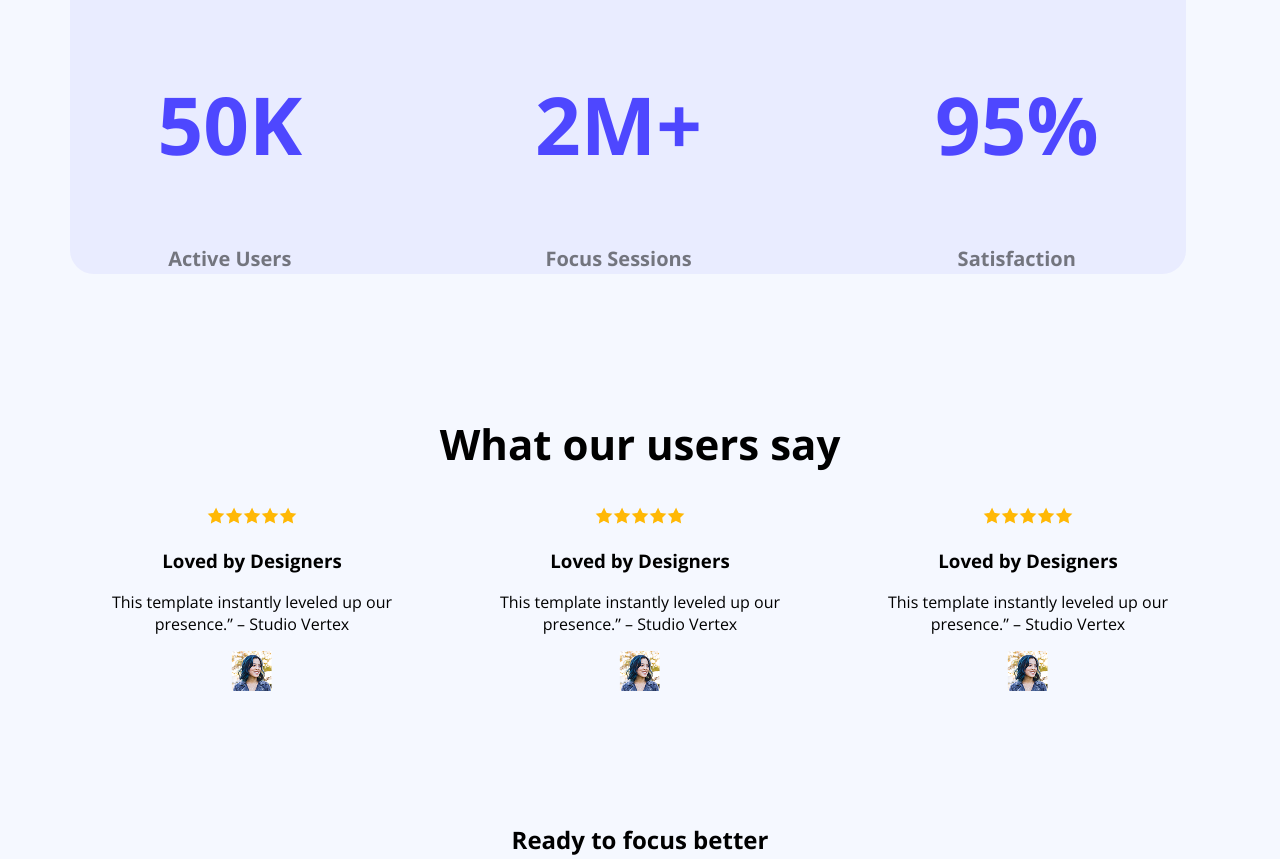
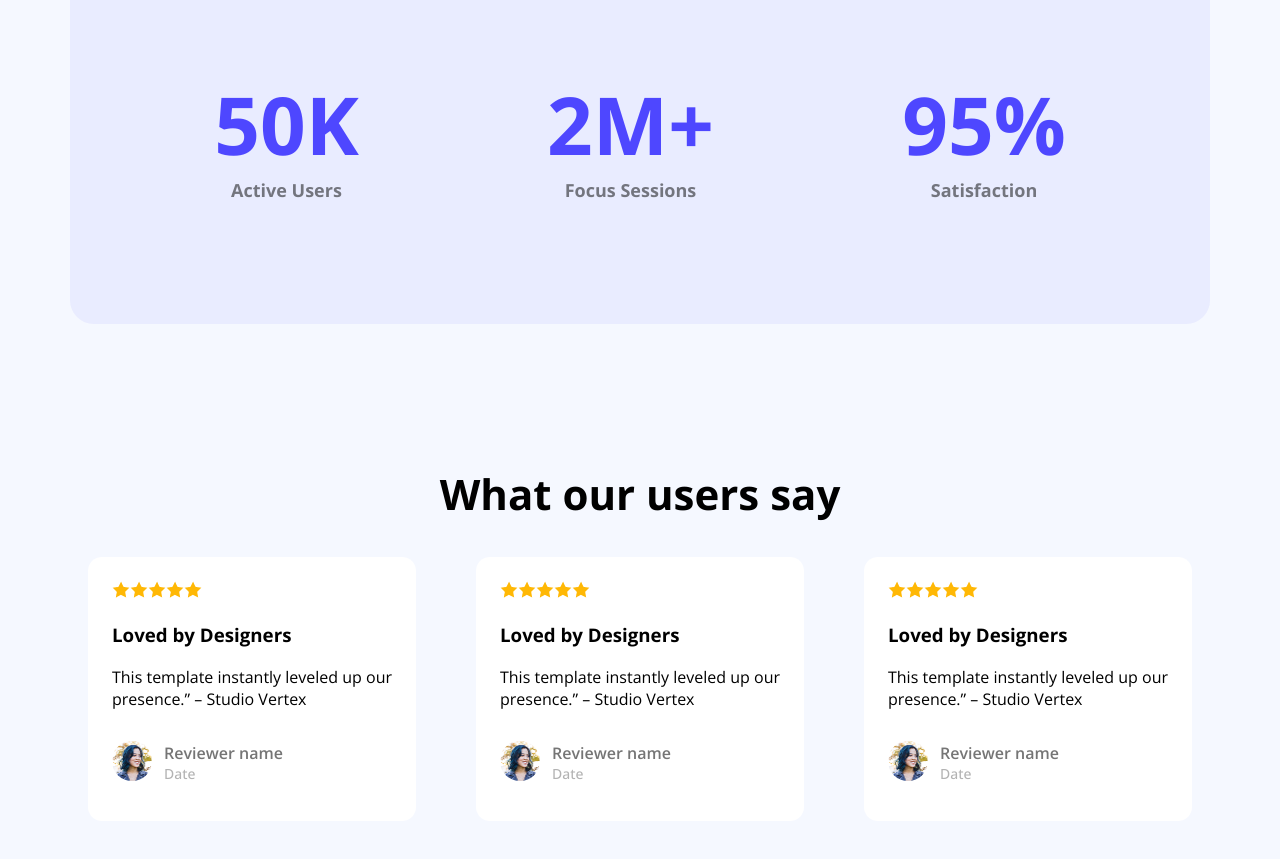
Before and after one commit to MdRifatulIslam1080/B12A01-landing-launchpad, a plain HTML site: page index.html in a window 1280 px wide. Shown: the part 1464-2323 px from the top of the page. Drawn offline with nearby package versions, Linux system fonts and the light colour scheme.

```diff
--- a/index.html
+++ b/index.html
@@ -81,7 +81,13 @@
               This template instantly leveled up our <br />presence.” – Studio
               Vertex
             </p>
-            <img src="Assets/avatar.png" alt="" />
+            <div class="user-details">
+              <img class="user-img" src="Assets/avatar.png" alt="" />
+              <div class="name-date">
+                <h3 class="user-name">Reviewer name</h3>
+                <p class="date">Date</p>
+              </div>
+            </div>
           </div>
           <div class="challenge">
             <img src="Assets/icon-star.png" alt="" /><img
@@ -96,7 +102,13 @@
               This template instantly leveled up our <br />presence.” – Studio
               Vertex
             </p>
-            <img src="Assets/avatar.png" alt="" />
+            <div class="user-details">
+              <img class="user-img" src="Assets/avatar.png" alt="" />
+              <div class="name-date">
+                <h3 class="user-name">Reviewer name</h3>
+                <p class="date">Date</p>
+              </div>
+            </div>
           </div>
           <div class="challenge">
             <img src="Assets/icon-star.png" alt="" /><img
@@ -111,7 +123,13 @@
               This template instantly leveled up our <br />presence.” – Studio
               Vertex
             </p>
-            <img src="Assets/avatar.png" alt="" />
+            <div class="user-details">
+              <img class="user-img" src="Assets/avatar.png" alt="" />
+              <div class="name-date">
+                <h3 class="user-name">Reviewer name</h3>
+                <p class="date">Date</p>
+              </div>
+            </div>
           </div>
         </div>
       </section>
--- a/styles/landing.css
+++ b/styles/landing.css
@@ -80,7 +80,8 @@
 .users-info {
   color: #000000;
   opacity: 50%;
-  font-size: 20px;
+  font-size: 18px;
+  margin-top: 0px;
 }
 
 /* main styles */
@@ -97,8 +98,6 @@
   height: 328px;
 }
 .pro-users-section {
-  width: 1016px;
-  height: 306px;
   margin-top: 122px;
   background-color: #4d47ff12;
   padding: 80px 50px;
@@ -106,13 +105,13 @@
 }
 .skills-container {
   display: flex;
-  gap: 158px;
   text-align: center;
   justify-content: space-around;
 }
 .users-number {
   color: #4e47ff;
   font-size: 80px;
+  margin-bottom: 0px;
 }
 .pro-users {
   text-align: center;
@@ -126,10 +125,36 @@
   margin-top: 141px;
 }
 .challenge {
+  background-color: white;
+  padding: 24px;
+  border-radius: 14px;
 }
+.user-img {
+  height: 40px;
+  width: 40px;
+  border-radius: 100%;
+}
+.user-details {
+  display: flex;
+  align-items: center;
+  gap: 12px;
+}
+
+.user-name {
+  font-size: 16px;
+  color: #757575;
+  font-weight: 600;
+  margin-bottom: 0px;
+}
+.date {
+  font-size: 14px;
+  color: #b3b3b3;
+  font-weight: 500;
+  margin-top: 0px;
+}
+
 .challenge-1 {
   display: flex;
-  text-align: center;
   justify-content: space-around;
   gap: 24px;
 }
```
